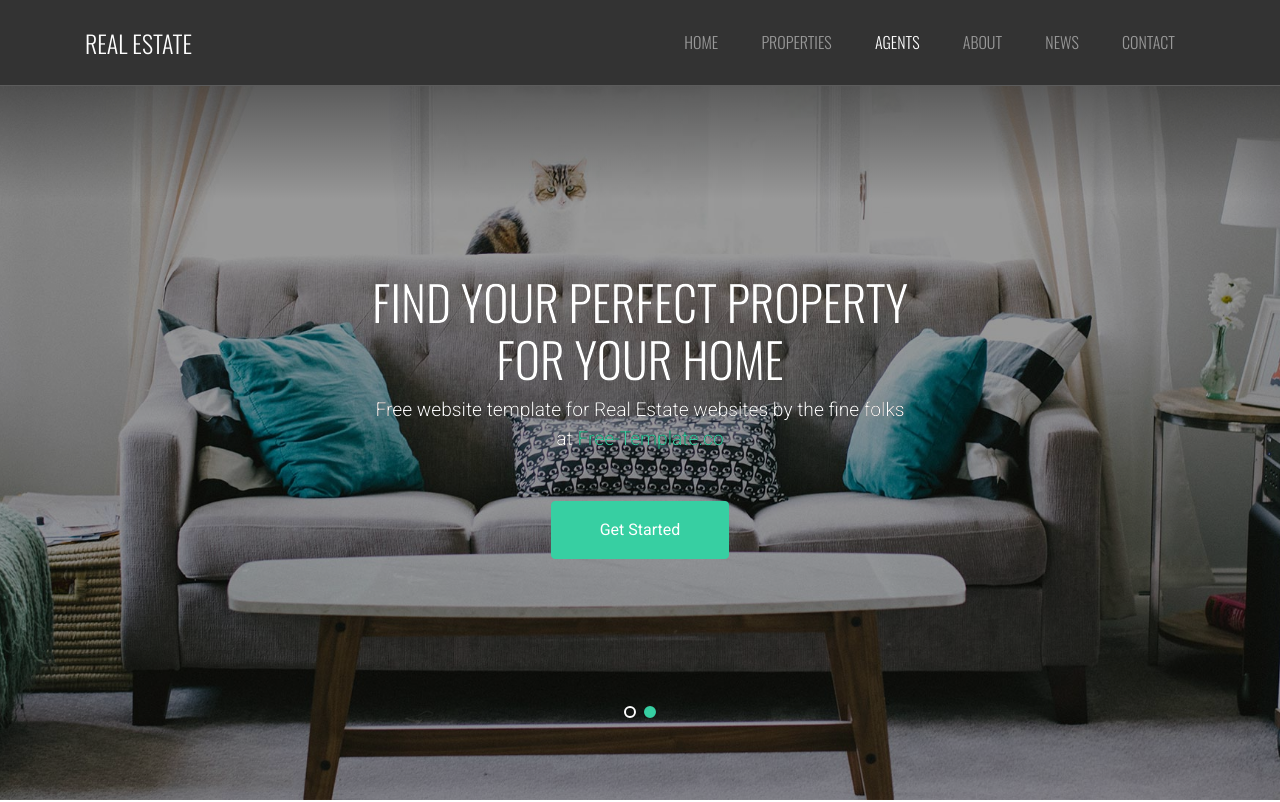
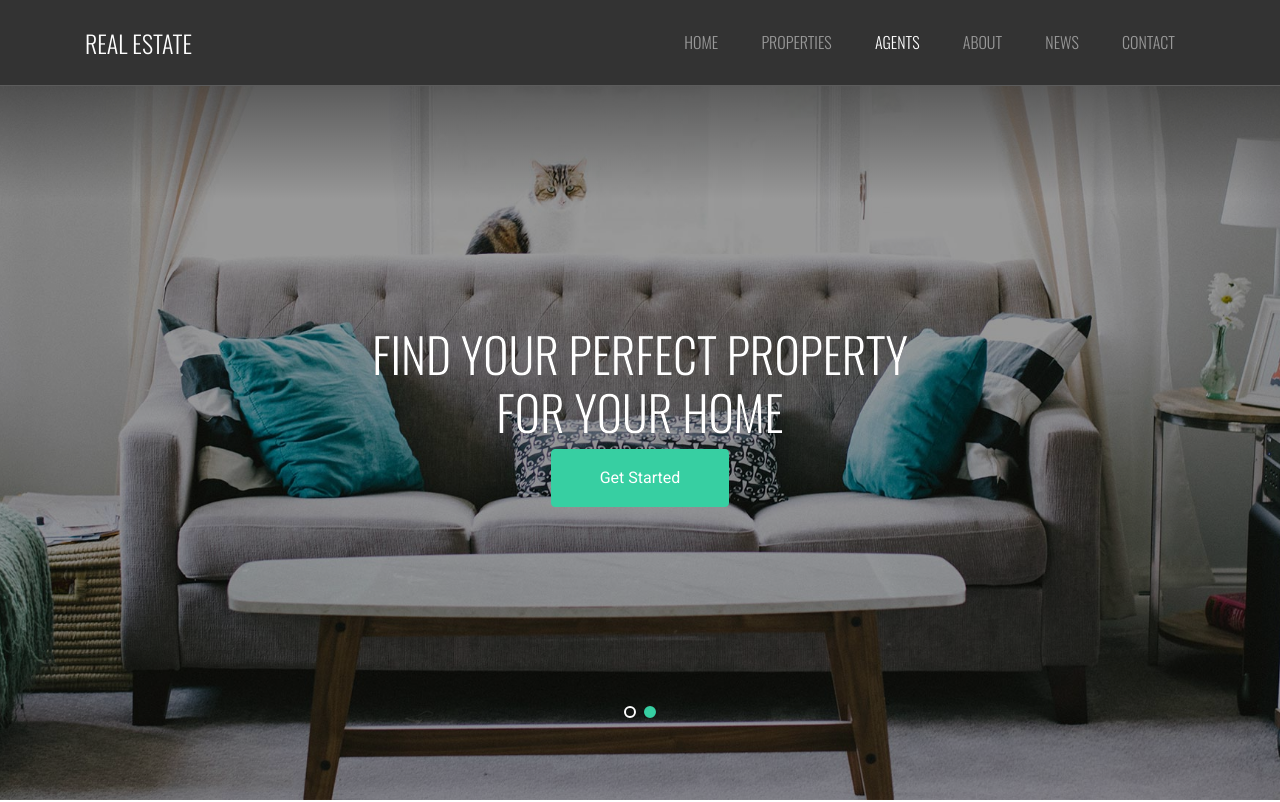
Before and after one commit to Olayinka-Richard/Real_Estate, a plain HTML site: page index.html in a window 1280 px wide. Shown: the top 802 px of the page. Drawn offline with nearby package versions, Linux system fonts and the light colour scheme; files whose address does not match are found by name.

Commit message:
added new feature

```diff
--- a/index.html
+++ b/index.html
@@ -87,7 +87,6 @@
           <div class="row align-items-center justify-content-center">
             <div class="col-md-6 mt-lg-5 text-center">
               <h1 class="text-shadow">Buy &amp; Sell Property Here</h1>
-              <p class="mb-5 text-shadow">Free website template for Real Estate websites by the fine folks at <a href="https://free-template.co/" target="_blank">Free-Template.co</a>  </p>
               <p><a href="https://free-template.co" target="_blank" class="btn btn-primary px-5 py-3">Get Started</a></p>
 
 
@@ -106,7 +105,6 @@
           <div class="row align-items-center justify-content-center">
             <div class="col-md-6 mt-lg-5 text-center">
               <h1 class="text-shadow">Find Your Perfect Property For Your Home</h1>
-              <p class="mb-5 text-shadow">Free website template for Real Estate websites by the fine folks at <a href="https://free-template.co/" target="_blank">Free-Template.co</a>  </p>
               <p><a href="https://free-template.co" target="_blank" class="btn btn-primary px-5 py-3">Get Started</a></p>
 
             </div>
```
